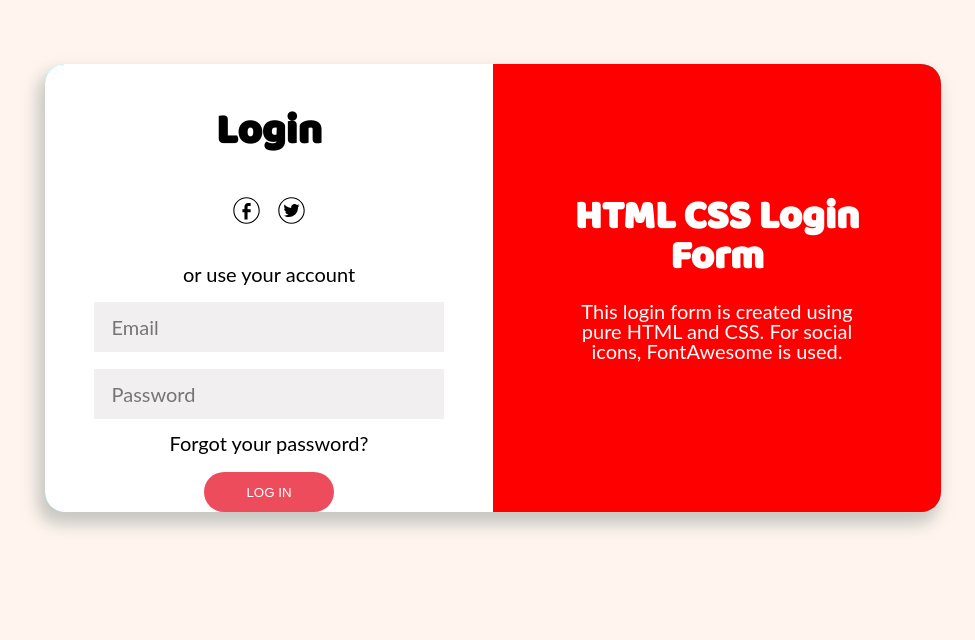
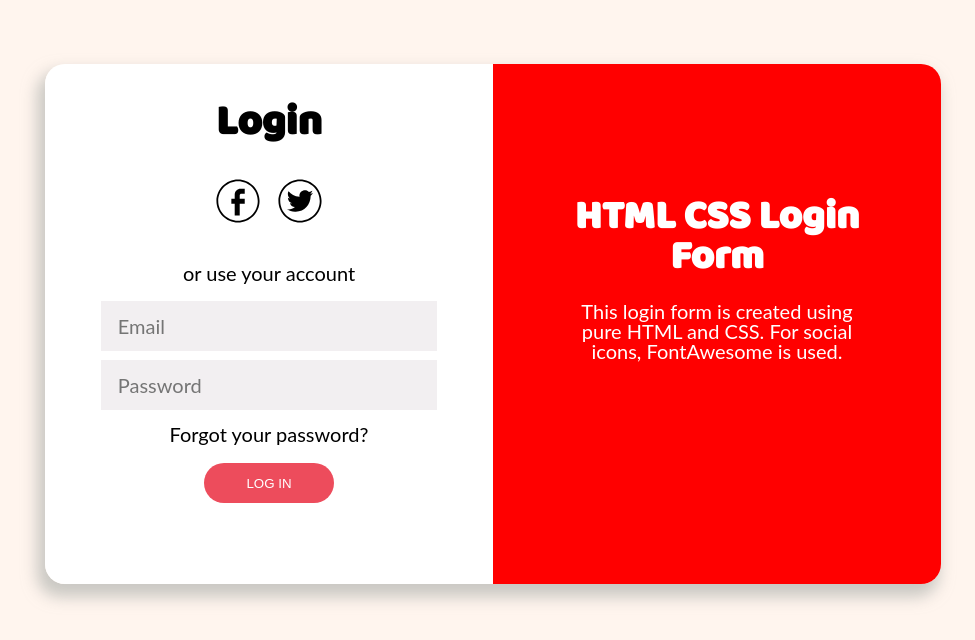
Before and after one commit to IhorSamoshost/LoginForm, a plain HTML site: page index.html in a window 1280 px wide. Shown: the top 640 px of the page, without its empty margins (147-1122 px from the left). Drawn offline with Linux system fonts and the light colour scheme; a web font is replaced by a local one.

Commit message:
Index $ styles modified

```diff
--- a/index.html
+++ b/index.html
@@ -6,32 +6,29 @@
     <title>Login Page</title>
     <link rel="stylesheet" type="text/css" href="styles.css"/>
 </head>
-<body>
+<body class="flex-column-center">
 <main>
-    <div class="submain left">
+    <div class="submain flex-column-center left">
         <div class="left-title-font">Login</div>
         <div class="socials">
             <img class="social-icon twitter" src="images/facebook_in_circle.svg" alt="">
             <img class="social-icon fb" src="images/twitter_in_circle.svg" alt="">
         </div>
-        <div class="left-message top">
-            or use your account
-        </div>
-        <div>
+        <div class="left-message top center-txt">or use your account</div>
+        <div class="input-container">
             <input class="input_form left-message" type="text" placeholder="Email">
         </div>
-        <div><input class="input_form left-message" type="text" placeholder="Password"></div>
-        <div class="left-message down">Forgot your password?</div>
+        <div class="input-container">
+            <input class="input_form left-message" type="text" placeholder="Password">
+        </div>
+        <div class="left-message down center-txt">Forgot your password?</div>
         <div>
             <button class="btn">LOG IN</button>
         </div>
     </div>
 
-    </div>
-    <div class="submain right">
-        <div class="right-upper-block right-title-font">
-            HTML CSS Login Form
-        </div>
+    <div class="submain flex-column-center right">
+        <div class="right-upper-block right-title-font">HTML CSS Login Form</div>
         <div class="right-down-block right-message-font">
             This login form is created using pure HTML and CSS. For social icons, FontAwesome is used.
         </div>
--- a/styles.css
+++ b/styles.css
@@ -20,20 +20,22 @@
     box-sizing: border-box;
 }
 
+.flex-column-center {
+    display: flex;
+    flex-direction: column;
+    align-items: center;
+}
+
 body {
     width: 100vw;
     height: 100vw;
-    display: flex;
-    flex-direction: column;
-    align-items: center;
     background-color: seashell;
 }
 
 main {
     margin-top: 5%;
     width: 70%;
-    height: 35%;
-    background-color: aqua;
+    height: 520px;
     display: flex;
     padding: 0;
     box-sizing: border-box;
@@ -43,12 +45,9 @@ main {
 
 .submain {
     width: 50%;
-    display: flex;
-    flex-direction: column;
     justify-content: flex-start;
-    align-items: center;
     margin: 0;
-    padding: 0;
+    padding-bottom: 5%;
     box-sizing: border-box;
 }
 
@@ -56,26 +55,13 @@ main {
     background-color: white;
     border-top-left-radius: 20px;
     border-bottom-left-radius: 20px;
-    padding-top: 5%;
+    padding-top: 4%;
 }
 
 .right {
     background-color: red;
     border-top-right-radius: 20px;
     border-bottom-right-radius: 20px;
-}
-
-.right-upper-block {
-    margin-top: 30%;
-    width: 70%;
-    text-align: center;
-}
-
-.right-down-block {
-    padding-top: 5%;
-    margin-bottom: 50%;
-    width: 70%;
-    text-align: center;
 }
 
 .left-title-font {
@@ -86,38 +72,13 @@ main {
     line-height: 48px;
 }
 
-.right-title-font {
-    font-family: Baloo Bhai, sans-serif;
-    font-style: normal;
-    font-weight: bold;
-    font-size: 40px;
-    line-height: 40px;
-    color: white;
-}
-
-.right-message-font {
-    font-family: Lato, sans-serif;
-    font-style: normal;
-    font-weight: normal;
-    font-size: 20px;
-    line-height: 20px;
-    color: white;
-}
-
 .socials {
     height: 10%;
     width: 100%;
     min-height: 20px;
-    flex-wrap: nowrap;
     justify-content: center;
-    flex-direction: row;
-    /*align-items: flex-start;*/
-    margin-top: 9%;
-    /*height: 1em;*/
+    margin-top: 7%;
     display: flex;
-    /*justify-content: center;*/
-    /*align-items: center;*/
-    /*object-fit: cover;*/
 }
 
 .social-icon {
@@ -140,19 +101,31 @@ main {
     line-height: 20px;
 }
 
+.center-txt {
+    text-align: center;
+}
+
 .top {
     margin-top: 9%;
+    margin-bottom: 2%;
 }
 
 .down {
     margin-top: 3%;
 }
 
+.input-container {
+    margin-top: 2%;
+    width: 75%;
+    height: 50px;
+    min-height: 30px;
+    display: flex;
+    justify-items: center;
+}
+
 .input_form {
-    margin-top: 5%;
-    height: 50px;
-    width: 350px;
-    min-height: 30px;
+    height: 100%;
+    width: 100%;
     padding-left: 5%;
     background-color: rgba(215, 207, 211, 0.33);
     border: none;
@@ -173,3 +146,34 @@ main {
 .btn:hover {
     background-color: brown;
 }
+
+.right-upper-block {
+    margin-top: 30%;
+    width: 70%;
+    text-align: center;
+}
+
+.right-down-block {
+    padding-top: 5%;
+    margin-bottom: 50%;
+    width: 70%;
+    text-align: center;
+}
+
+.right-title-font {
+    font-family: Baloo Bhai, sans-serif;
+    font-style: normal;
+    font-weight: bold;
+    font-size: 40px;
+    line-height: 40px;
+    color: white;
+}
+
+.right-message-font {
+    font-family: Lato, sans-serif;
+    font-style: normal;
+    font-weight: normal;
+    font-size: 20px;
+    line-height: 20px;
+    color: white;
+}
```
